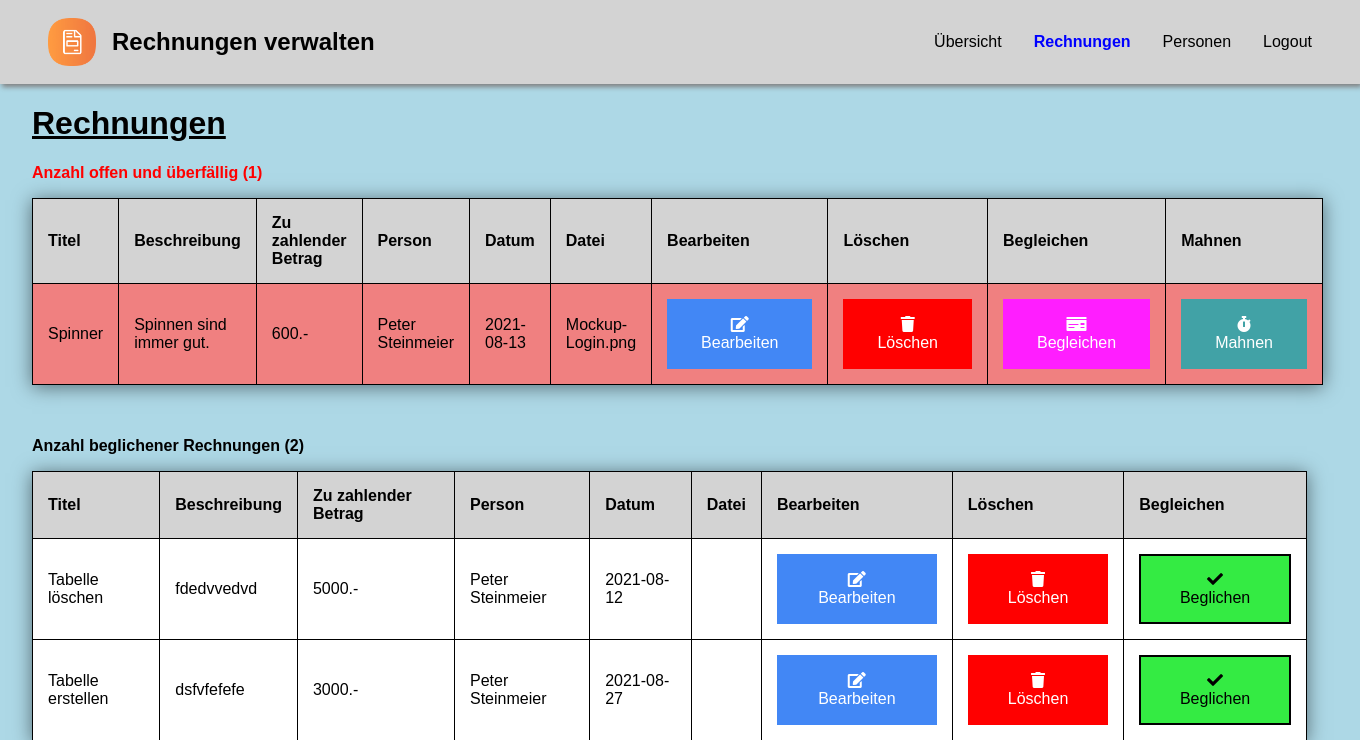
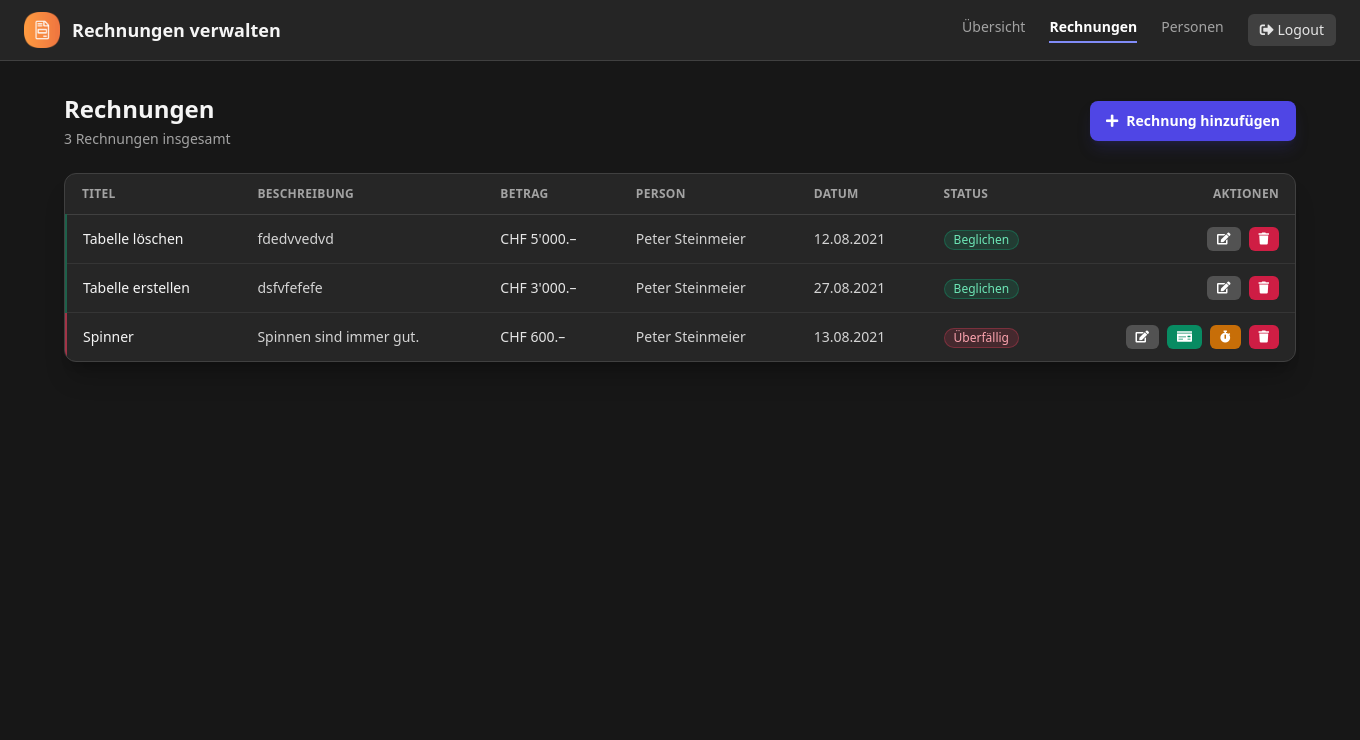
Before and after one commit to olivierluethy/mpa_2021_Olivier, a PHP site: page /rechnungen/rechnungen in a window 1360 px wide. Shown: the top 740 px of the page. After the commit the page ends 362 px from the top, so only its background shows below. Run offline with PHP 8.4, Linux system fonts and the light colour scheme; a user stored in the database is signed in; data comes from the database, SQL or seed files in the repository; some libraries are stand-ins or nearby versions.

Commit message:
style: restyle Rechnungen page to a single dark Tailwind table
Replace the three full-row colored legacy tables with one unified dark
table. Render status as refined dark badges (Offen/Überfällig/Beglichen)
with a subtle left accent border instead of saturated lightcoral/lightgreen
row fills. Use the centralized Swiss date format, show the person by name
only, drop the unreadable raw-blob "Datei" column, format amounts as CHF,
and move "Rechnung hinzufügen" into a prominent header button. Each row
carries data-category to enable client-side filtering next.

Co-Authored-By: Claude Opus 4.8 (1M context) <noreply@anthropic.com>

```diff
--- a/app/Views/rechnungen.view.php
+++ b/app/Views/rechnungen.view.php
@@ -5,178 +5,122 @@ if(!isset($_SESSION["loggedin"]) || $_SESSION["loggedin"] !== true){
     exit;
 }
 
-$anzahl_rechnungen_insgesammt = 0;
-$anzahl_ueberfellig_offene_rechnungen = 0;
-$anzahl_nicht_ueberfellig_offene_rechnungen = 0;
-$anzahl_erledigte_rechnungen = 0;
-
-foreach ($alle_rechnungen as $alle_rechnungenn){
-    $anzahl_rechnungen_insgesammt++;
+/**
+ * Bestimmt die Kategorie einer Rechnung: beglichen | ueberfaellig | offen.
+ * Überfällig = noch offen UND Datum + 1 Tag liegt in der Vergangenheit.
+ */
+function rechnungKategorie(array $r): string {
+    if ((int)$r['status'] === 1) {
+        return 'beglichen';
+    }
+    try {
+        $faellig = (new DateTime($r['datum']))->modify('+1 day');
+        if ($faellig < new DateTime()) {
+            return 'ueberfaellig';
+        }
+    } catch (Exception $e) {}
+    return 'offen';
 }
 
-foreach ($ueberfellig_offene_rechnungen as $ueberfellig_offene_rechnungenn){
-    $anzahl_ueberfellig_offene_rechnungen++;
+$kategorien = ['offen' => 0, 'ueberfaellig' => 0, 'beglichen' => 0];
+foreach ($alle_rechnungen as $r) {
+    $kategorien[rechnungKategorie($r)]++;
 }
 
-foreach ($nicht_ueberfellige_offene_rechnungen as $nicht_ueberfellige_offene_rechnungenn){
-    $anzahl_nicht_ueberfellig_offene_rechnungen++;
-}
+// Badge-Styles je Kategorie (dezente Dark-Mode-Akzente statt Vollflächen).
+$badge = [
+    'offen'        => 'bg-amber-500/15 text-amber-300 ring-1 ring-inset ring-amber-500/30',
+    'ueberfaellig' => 'bg-rose-500/15 text-rose-300 ring-1 ring-inset ring-rose-500/30',
+    'beglichen'    => 'bg-emerald-500/15 text-emerald-300 ring-1 ring-inset ring-emerald-500/30',
+];
+$badgeLabel = ['offen' => 'Offen', 'ueberfaellig' => 'Überfällig', 'beglichen' => 'Beglichen'];
+$accent = [
+    'offen'        => 'border-l-2 border-amber-500/50',
+    'ueberfaellig' => 'border-l-2 border-rose-500/60',
+    'beglichen'    => 'border-l-2 border-emerald-500/40',
+];
 
-foreach ($erledigte_rechnungen as $erledigte_rechnungenn){
-    $anzahl_erledigte_rechnungen++;
-}
+$pageTitle = 'Rechnungen';
+$active = 'rechnungen';
+require __DIR__ . '/partials/head.php';
+require __DIR__ . '/partials/nav.php';
 ?>
-<!DOCTYPE html>
-<html lang="de">
-<head>
-    <meta charset="UTF-8">
-    <title>Rechnungen</title>
-    <!-- CSS Import -->
-    <link rel="stylesheet" href="../public/css/general.css">
-    <link rel="stylesheet" href="../public/css/navigation.css">
-    <link rel="stylesheet" href="../public/css/table.css">
 
-    <link rel="shortcut icon" href="../images/icon.png">
-    <meta name="author" content="Olivier Luethy">
-    <link rel="stylesheet" href="https://cdnjs.cloudflare.com/ajax/libs/font-awesome/5.15.4/css/all.min.css">
-</head>
-<body>
+<div class="mb-6 flex flex-wrap items-center justify-between gap-4">
+    <div>
+        <h1 class="text-2xl font-semibold text-neutral-100">Rechnungen</h1>
+        <p class="mt-1 text-sm text-neutral-400"><?= count($alle_rechnungen) ?> Rechnungen insgesamt</p>
+    </div>
+    <a href="/rechnungen/addBill"
+       class="inline-flex items-center gap-2 rounded-lg bg-indigo-600 px-4 py-2.5 text-sm font-semibold text-white shadow-lg shadow-indigo-900/30 transition hover:bg-indigo-500">
+        <i class="fas fa-plus"></i> Rechnung hinzufügen
+    </a>
+</div>
 
-<nav>
-    <div class="title">
-        <img src="../images/icon.png" alt="">
-        <h1>Rechnungen verwalten</h1>
+<?php if (count($alle_rechnungen) > 0): ?>
+    <div class="overflow-hidden rounded-xl border border-neutral-700 bg-neutral-800 shadow-xl shadow-black/20">
+        <div class="overflow-x-auto">
+            <table class="w-full text-sm">
+                <thead>
+                    <tr class="border-b border-neutral-700 text-left text-xs font-semibold uppercase tracking-wide text-neutral-400">
+                        <th class="px-4 py-3">Titel</th>
+                        <th class="px-4 py-3">Beschreibung</th>
+                        <th class="px-4 py-3">Betrag</th>
+                        <th class="px-4 py-3">Person</th>
+                        <th class="px-4 py-3">Datum</th>
+                        <th class="px-4 py-3">Status</th>
+                        <th class="px-4 py-3 text-right">Aktionen</th>
+                    </tr>
+                </thead>
+                <tbody class="divide-y divide-neutral-700/60">
+                    <?php foreach ($alle_rechnungen as $r): ?>
+                        <?php $kat = rechnungKategorie($r); ?>
+                        <tr class="transition-colors hover:bg-neutral-700/30" data-category="<?= $kat ?>">
+                            <td class="px-4 py-3 font-medium text-neutral-100 <?= $accent[$kat] ?>"><?= e($r['titel']) ?></td>
+                            <td class="max-w-xs truncate px-4 py-3 text-neutral-300" title="<?= e($r['beschreibung']) ?>"><?= e($r['beschreibung']) ?></td>
+                            <td class="whitespace-nowrap px-4 py-3 font-medium text-neutral-200">CHF <?= number_format((float)$r['betrag'], 0, '.', "'") ?>.&ndash;</td>
+                            <td class="px-4 py-3 text-neutral-300"><?= e($r['namen']) ?></td>
+                            <td class="whitespace-nowrap px-4 py-3 text-neutral-300"><?= e(formatDate($r['datum'])) ?></td>
+                            <td class="px-4 py-3">
+                                <span class="inline-flex items-center rounded-full px-2.5 py-0.5 text-xs font-medium <?= $badge[$kat] ?>"><?= $badgeLabel[$kat] ?></span>
+                            </td>
+                            <td class="px-4 py-3">
+                                <div class="flex items-center justify-end gap-2">
+                                    <a href="/rechnungen/editBill?id=<?= (int)$r['id'] ?>"
+                                       class="inline-flex items-center gap-1.5 rounded-md bg-neutral-600 px-2.5 py-1.5 text-xs font-medium text-white transition hover:bg-neutral-500" title="Bearbeiten">
+                                        <i class="fas fa-edit"></i>
+                                    </a>
+                                    <?php if ($kat !== 'beglichen'): ?>
+                                        <a href="/rechnungen/begleichen?id=<?= (int)$r['id'] ?>"
+                                           class="inline-flex items-center gap-1.5 rounded-md bg-emerald-600/90 px-2.5 py-1.5 text-xs font-medium text-white transition hover:bg-emerald-500" title="Begleichen">
+                                            <i class="fas fa-money-check"></i>
+                                        </a>
+                                    <?php endif; ?>
+                                    <?php if ($kat === 'ueberfaellig'): ?>
+                                        <form action="/rechnungen/addReminder" method="post" class="inline">
+                                            <input type="hidden" name="id" value="<?= (int)$r['id'] ?>">
+                                            <button type="submit"
+                                                    class="inline-flex items-center gap-1.5 rounded-md bg-amber-600/90 px-2.5 py-1.5 text-xs font-medium text-white transition hover:bg-amber-500" title="Mahnen">
+                                                <i class="fas fa-stopwatch"></i>
+                                            </button>
+                                        </form>
+                                    <?php endif; ?>
+                                    <a href="/rechnungen/deleteBill?id=<?= (int)$r['id'] ?>"
+                                       class="inline-flex items-center gap-1.5 rounded-md bg-rose-600/90 px-2.5 py-1.5 text-xs font-medium text-white transition hover:bg-rose-500" title="Löschen">
+                                        <i class="fas fa-trash"></i>
+                                    </a>
+                                </div>
+                            </td>
+                        </tr>
+                    <?php endforeach; ?>
+                </tbody>
+            </table>
+        </div>
     </div>
+<?php else: ?>
+    <div class="rounded-xl border border-dashed border-neutral-700 bg-neutral-800/50 p-12 text-center">
+        <p class="text-neutral-400">Es wurde noch keine Rechnung hinzugefügt.</p>
+    </div>
+<?php endif; ?>
 
-    <div class="anchors">
-        <a href="../rechnungen/uebersicht">Übersicht</a>
-        <a class="active" href="../rechnungen/rechnungen">Rechnungen</a>
-        <a href="../rechnungen/personen">Personen</a>
-        <?php
-        if(isset($_SESSION['loggedin']) == true){
-            echo "<a href='../rechnungen/logout'>Logout</a>";
-        }else{
-            echo "<a href='../rechnungen/login'>Login</a>";
-        }?>
-    </div>
-</nav>
-
-<main>
-    <h1><u>Rechnungen</u></h1>
-
-    <?php
-    if ($anzahl_rechnungen_insgesammt > 0){
-        if ($anzahl_ueberfellig_offene_rechnungen > 0){
-            /* Anzahl überfällige und offene Rechnungen */
-            echo "<p style='color: red; font-weight: bold;'>Anzahl offen und überfällig ($anzahl_ueberfellig_offene_rechnungen)</p>";
-
-            echo "<table>
-                <tr>
-                    <th>Titel</th>
-                    <th>Beschreibung</th>
-                    <th>Zu zahlender Betrag</th>
-                    <th>Person</th>
-                    <th>Datum</th>
-                    <th>Datei</th>
-                    <th>Bearbeiten</th>
-                    <th>Löschen</th>
-                    <th>Begleichen</th>
-                    <th>Mahnen</th>
-                </tr>";
-
-            foreach ($ueberfellig_offene_rechnungen as $ueberfellig_offene_rechnungenn){
-                echo "<tr>";
-                echo "<td style='background-color: lightcoral;'>" . $ueberfellig_offene_rechnungenn['titel'] . "</td>";
-                echo "<td style='background-color: lightcoral;'>" . $ueberfellig_offene_rechnungenn['beschreibung'] . "</td>";
-                echo "<td style='background-color: lightcoral;'>" . $ueberfellig_offene_rechnungenn['betrag'] . ".-</td>";
-                echo "<td style='background-color: lightcoral;'>" . $ueberfellig_offene_rechnungenn['namen'] . "</td>";
-                echo "<td style='background-color: lightcoral;'>" . $ueberfellig_offene_rechnungenn['datum'] . "</td>";
-                echo "<td style='background-color: lightcoral;'>" . $ueberfellig_offene_rechnungenn['datei'] . "</td>";
-                echo "<td style='background-color: lightcoral;'><a href='editBill?id=" . $ueberfellig_offene_rechnungenn['id'] . "'><button class='edit'><i class='fas fa-edit'></i> Bearbeiten</button></a></td>";
-                echo "<td style='background-color: lightcoral;'><a href='deleteBill?id=" . $ueberfellig_offene_rechnungenn['id'] . "'><button class='delete'><i class='fas fa-trash'></i> Löschen</button></a></td>";
-                echo "<td style='background-color: lightcoral;'><a href='begleichen?id=" . $ueberfellig_offene_rechnungenn['id'] . "'><button class='Tofinish'><i class='fas fa-money-check'></i> Begleichen</button></a></td>";
-                echo "<form action='addReminder' method='post'>";
-                echo "<input style='display: none;' type='text' id='id' name='id' value=" . $ueberfellig_offene_rechnungenn['id'] . ">";
-                echo "<td style='background-color: lightcoral;'><button type='submit' class='mahnen'><i class='fas fa-stopwatch'></i> Mahnen</button></td>";
-                echo "</form>";
-                echo "</tr>";
-            }
-        echo "</table><br><br>";
-        }
-        if ($anzahl_nicht_ueberfellig_offene_rechnungen > 0){
-            /* Anzahl Rechnungen die nicht überfällig aber offen sind */
-            echo "<p style='color: green; font-weight: bold;'>Anzahl offen und nicht überfällig ($anzahl_nicht_ueberfellig_offene_rechnungen)</p>";
-
-            echo "<table>
-                <tr>
-                    <th>Titel</th>
-                    <th>Beschreibung</th>
-                    <th>Zu zahlender Betrag</th>
-                    <th>Person</th>
-                    <th>Datum</th>
-                    <th>Datei</th>
-                    <th>Bearbeiten</th>
-                    <th>Löschen</th>
-                    <th>Begleichen</th>
-                </tr>";
-
-            foreach ($nicht_ueberfellige_offene_rechnungen as $nicht_ueberfellige_offene_rechnungenn){
-                echo "<tr>";
-                echo "<td style='background-color: lightgreen;'>" . $nicht_ueberfellige_offene_rechnungenn['titel'] . "</td>";
-                echo "<td style='background-color: lightgreen;'>" . $nicht_ueberfellige_offene_rechnungenn['beschreibung'] . "</td>";
-                echo "<td style='background-color: lightgreen;'>" . $nicht_ueberfellige_offene_rechnungenn['betrag'] . ".-</td>";
-                echo "<td style='background-color: lightgreen;'>" . $nicht_ueberfellige_offene_rechnungenn['namen'] . "</td>";
-                echo "<td style='background-color: lightgreen;'>" . $nicht_ueberfellige_offene_rechnungenn['datum'] . "</td>";
-                echo "<td style='background-color: lightgreen;'>" . $nicht_ueberfellige_offene_rechnungenn['datei'] . "</td>";
-                echo "<td style='background-color: lightgreen;'><a href='editBill?id=" . $nicht_ueberfellige_offene_rechnungenn['id'] . "'><button class='edit'><i class='fas fa-edit'></i> Bearbeiten</button></a></td>";
-                echo "<td style='background-color: lightgreen;'><a href='deleteBill?id=" . $nicht_ueberfellige_offene_rechnungenn['id'] . "'><button class='delete'><i class='fas fa-trash'></i> Löschen</button></a></td>";
-                echo "<td style='background-color: lightgreen;'><a href='begleichen?id=" . $nicht_ueberfellige_offene_rechnungenn['id'] . "'><button class='Tofinish'><i class='fas fa-money-check'></i> Begleichen</button></a></td>";
-                echo "</tr>";
-            }
-            echo "</table><br><br>";
-        }
-        if ($anzahl_erledigte_rechnungen > 0){
-            /* Beglichene Rechnungen */
-            echo "<p style='font-weight: bold;'>Anzahl beglichener Rechnungen ($anzahl_erledigte_rechnungen)</p>";
-
-            echo "<table>
-                <tr>
-                    <th>Titel</th>
-                    <th>Beschreibung</th>
-                    <th>Zu zahlender Betrag</th>
-                    <th>Person</th>
-                    <th>Datum</th>
-                    <th>Datei</th>
-                    <th>Bearbeiten</th>
-                    <th>Löschen</th>
-                    <th>Begleichen</th>
-                </tr>";
-
-            foreach ($erledigte_rechnungen as $erledigte_rechnungenn){
-                echo "<tr>";
-                echo "<td>" . $erledigte_rechnungenn['titel'] . "</td>";
-                echo "<td>" . $erledigte_rechnungenn['beschreibung'] . "</td>";
-                echo "<td>" . $erledigte_rechnungenn['betrag'] . ".-</td>";
-                echo "<td>" . $erledigte_rechnungenn['namen'] . "</td>";
-                echo "<td>" . $erledigte_rechnungenn['datum'] . "</td>";
-                echo "<td>" . $erledigte_rechnungenn['datei'] . "</td>";
-                echo "<td><a href='editBill?id=" . $erledigte_rechnungenn['id'] . "'><button class='edit'><i class='fas fa-edit'></i> Bearbeiten</button></a></td>";
-                echo "<td><a href='deleteBill?id=" . $erledigte_rechnungenn['id'] . "'><button class='delete'><i class='fas fa-trash'></i> Löschen</button></a></td>";
-                echo "<td><button class='finish'><i class='fas fa-check'></i> Beglichen</button></td>";
-                echo "</tr>";
-            }
-            echo "</table><br><br>";
-        }
-    }else{
-        echo "<h1 style='color: red';>Es wurde noch keine Rechnung hinzugefügt</h1>";
-    }
-
-    /* Rechnung hinzufügen */
-    echo "<button class='hinzufuegen' onclick='addBill()'><i class='fas fa-plus'></i> Rechnung hinzufügen</button>";
-    ?>
-
-</main>
-
-<script src="../public/js/app.js"></script>
-</body>
-</html>
+<?php require __DIR__ . '/partials/foot.php'; ?>
```
